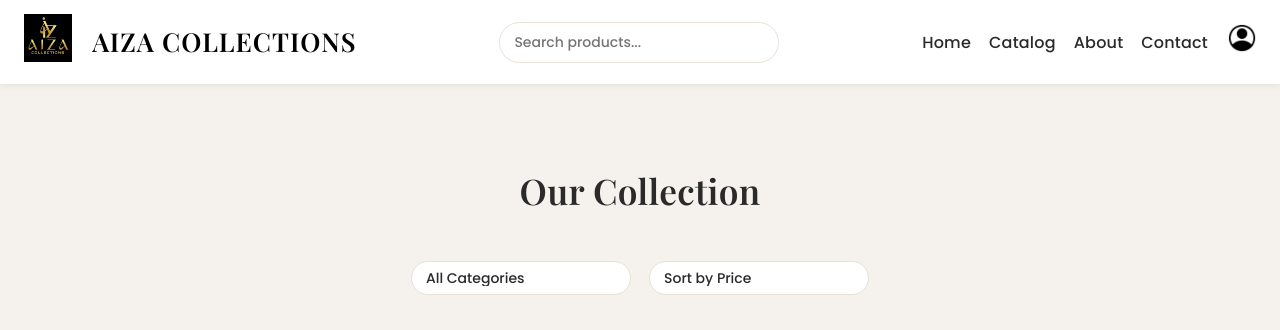
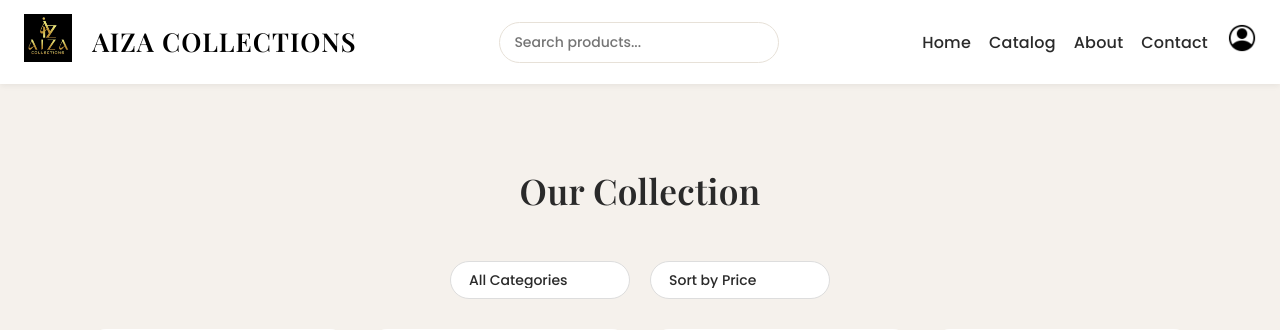
Before and after one commit to nidhi912git/Aiza-Collections-Final, a PHP site: page /pages/catalog.php in a window 1280 px wide. Shown: the top 330 px of the page. Run offline with PHP 8.4, Linux system fonts and the light colour scheme; data comes from the database, SQL or seed files in the repository.

Commit message:
css and pop up updated

```diff
--- a/css/style.css
+++ b/css/style.css
@@ -1869,27 +1869,6 @@ img[src*="icons"] {
 /* ===============================
    FILTER BAR
 ================================ */
-
-#catalog-page .catalog-filters {
-  display: flex;
-  justify-content: center;
-  gap: 18px;
-  margin-bottom: 3rem;
-  flex-wrap: wrap;
-}
-
-#catalog-page .catalog-filters select {
-  padding: 8px 14px;
-  font-size: 14px;
-  border-radius: 999px;
-  border: 1px solid var(--border);
-  background: var(--card);
-  color: var(--text);
-  width: 220px; /* ✅ fixed width */
-  max-width: 100%;
-  cursor: pointer;
-}
-}
 
 #catalog-page .catalog-filters select:focus {
   outline: none;
@@ -3914,3 +3893,36 @@ width:150px;
   color: var(--text-muted);
   margin-bottom: 15px;
 }
+
+/* ===============================
+   FILTERS (ADMIN + CATALOG SAME STYLE)
+================================ */
+
+.catalog-filters {
+  display: flex;
+  justify-content: center;
+  align-items: center;
+  gap: 20px;
+
+  margin: 20px auto 30px auto;
+  width: fit-content;
+}
+
+.catalog-filters select {
+  padding: 10px 18px;
+
+  border-radius: 30px;
+  border: 1px solid #ddd;
+
+  background: #fff;
+
+  font-size: 14px;
+  font-family: inherit;
+
+  cursor: pointer;
+
+  min-width: 180px;
+
+  outline: none;
+  transition: all 0.2s ease;
+}
--- a/pages/admin/products.php
+++ b/pages/admin/products.php
@@ -109,7 +109,7 @@ exit;
 $res = mysqli_query($conn, $query);
 ?>
 
-<section>
+<section class="admin-products-page">
 
     <div class="admin-header-products">
 
--- a/pages/catalog.php
+++ b/pages/catalog.php
@@ -78,7 +78,7 @@ $order
 $result = mysqli_query($conn, $sql);
 ?>
 
-<section>
+<section class="catalog-page-wrapper">
 
     <h2 class="section-title">Our Collection</h2>
 
```
Also changed, not shown: pages/cart.php (+15 -2 lines).
